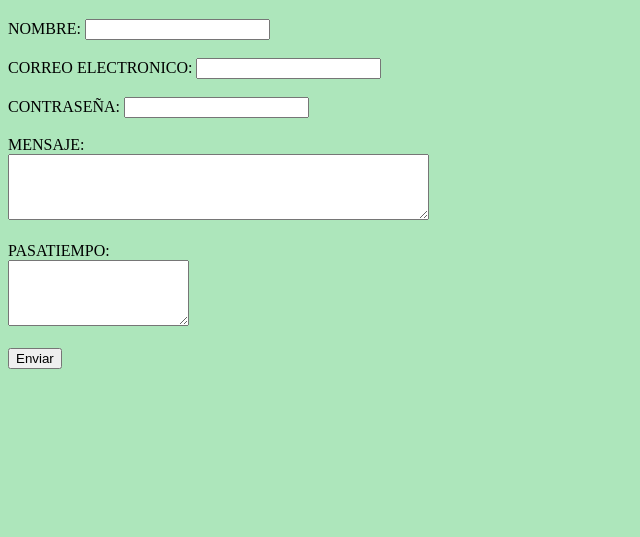
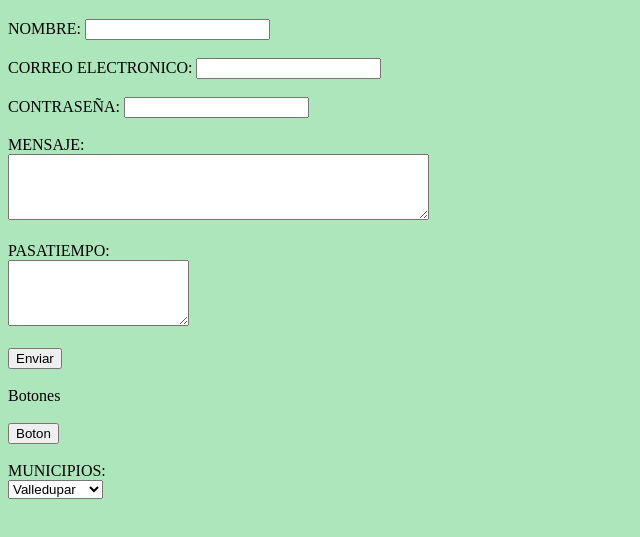
Before and after one commit to FRANCISCODELATORRE1987/PROYECTO-HTML, a plain HTML site: page formulario.html in a window 1280 px wide. Shown: the part 61-598 px from the top of the page, without its empty margins (0-640 px from the left). Drawn offline with Linux system fonts and the light colour scheme.

Commit message:
Agregando un select y Organizando los Botones

```diff
--- a/formulario.html
+++ b/formulario.html
@@ -36,7 +36,26 @@
     <textarea name="" ID="" rows="4"></textarea><br><br>
     </div>
 
-    <input type="submit" value="Enviar">
+    <input type="submit" value="Enviar"><br><br>
+
+  <div>
+    <lebel for="">Botones</label><br><br>
+   <button>Boton</button><br><br>
+</div>
+<div>
+    <label for="">MUNICIPIOS:</label><br>
+    <select name="" id="">
+        <option value="1">Valledupar</option>
+        <option value="2">Santa Marta</option>
+        <option value="3">Medellin</option>
+    </select>
+</div>
+
+
+
+
+
+
 
     <body style="background-color: rgb(173, 230, 187);">
 
```
